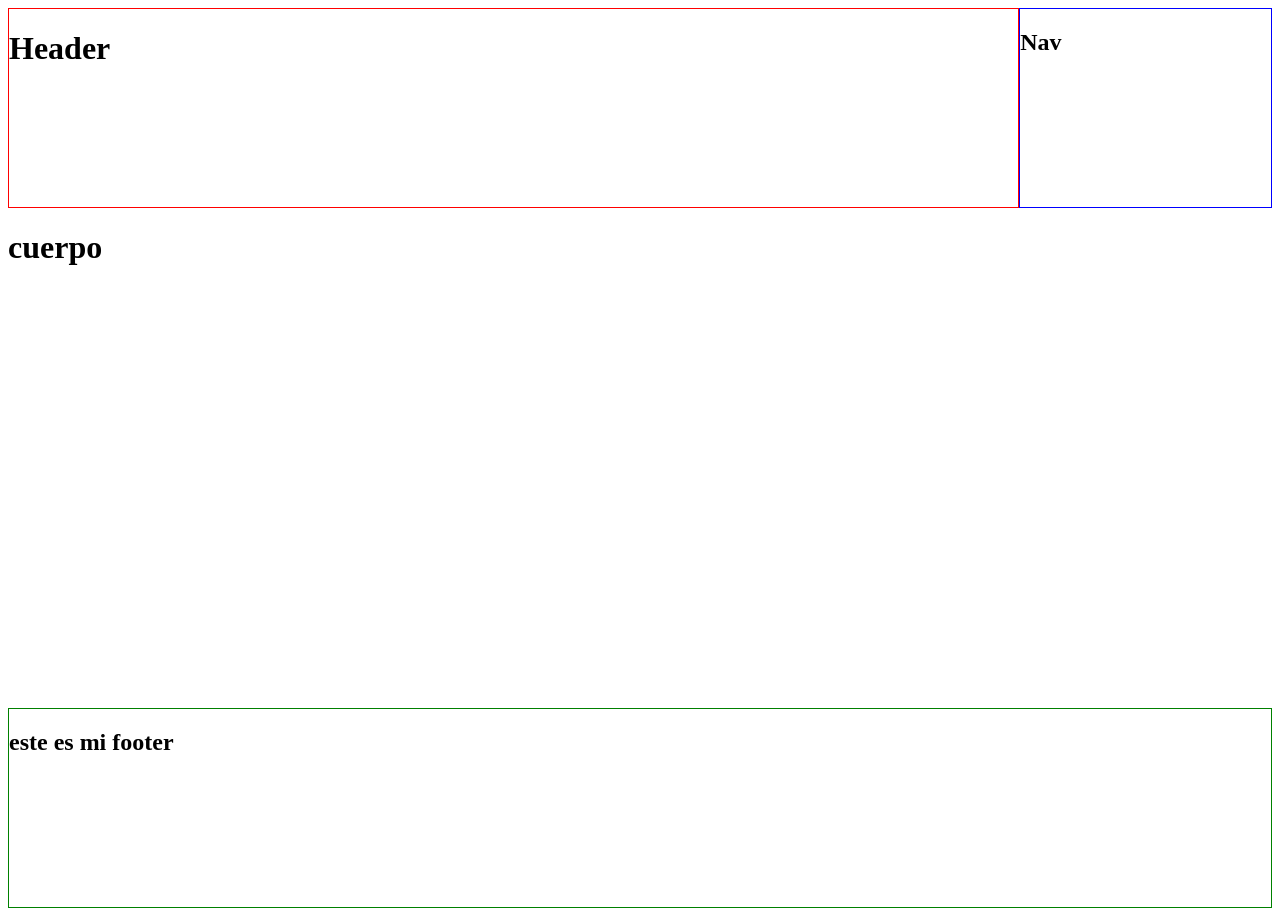
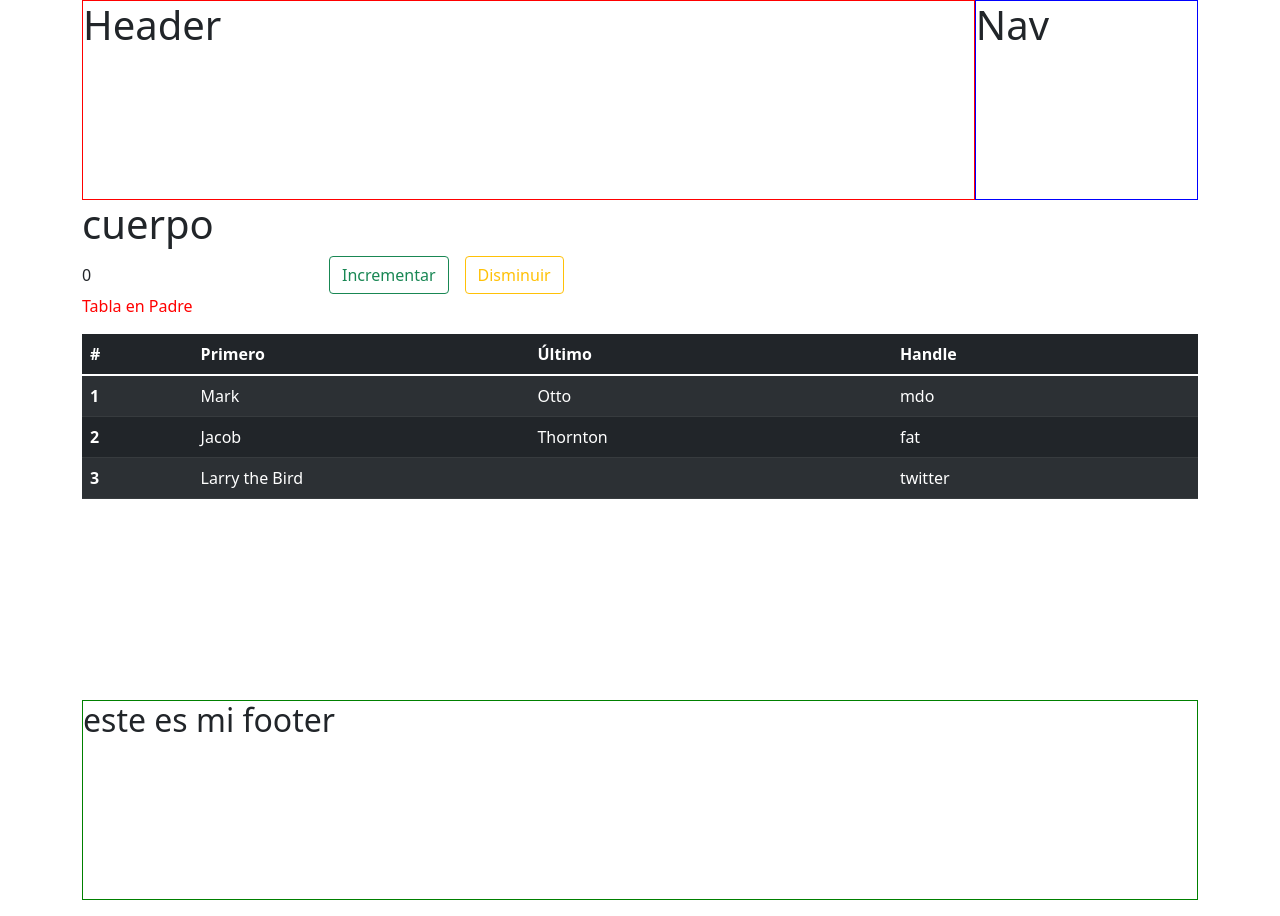
Before and after one commit to Camilodor/angularadso, an Angular app: page / in a window 1280 px wide. Built offline with nearby package versions, Linux system fonts and the light colour scheme.

Commit message:
clase 19 nov

```diff
--- a/src/app/cuerpo/cuerpo.component.html
+++ b/src/app/cuerpo/cuerpo.component.html
@@ -1 +1,29 @@
 <h1>cuerpo</h1>
+<div class="row g-3">
+  <div class="col-auto">
+    <label for="staticEmail2" class="visually-hidden">Email</label>
+    <input
+      type="text"
+      readonly
+      class="form-control-plaintext"
+      id="staticEmail2"
+      value="{{ valor }}"
+    />
+  </div>
+
+  <div class="col-auto">
+    <button
+      type="submit"
+      class="btn btn-outline-success"
+      (click)="incrementar()"
+    >
+      Incrementar
+    </button>
+  </div>
+  <div class="col-auto">
+    <button type="submit" class="btn btn-outline-warning" (click)="disminuir()">
+      Disminuir
+    </button>
+  </div>
+</div>
+<app-padre />
--- a/src/app/cuerpo/cuerpo.component.ts
+++ b/src/app/cuerpo/cuerpo.component.ts
@@ -1,12 +1,22 @@
 import { Component } from '@angular/core';
+import { PadreComponent } from '../padre/padre.component';
 
 @Component({
   selector: 'app-cuerpo',
   standalone: true,
-  imports: [],
+  imports: [PadreComponent],
   templateUrl: './cuerpo.component.html',
   styleUrl: './cuerpo.component.css'
 })
 export class CuerpoComponent {
+  valor = 0;
+
+  incrementar() {
+    this.valor++;
+  }
+
+  disminuir() {
+    this.valor--;
+  }
 
 }
--- a/src/app/padre/padre.component.html
+++ b/src/app/padre/padre.component.html
@@ -1,2 +1,30 @@
-<p>padre works!</p>
-<app-hijo/>
+<p>Tabla en Padre</p>
+<table class="table table-dark table-striped">
+  <thead>
+    <tr>
+      <th scope="col">#</th>
+      <th scope="col">Primero</th>
+      <th scope="col">Último</th>
+      <th scope="col">Handle</th>
+    </tr>
+  </thead>
+  <tbody>
+    <tr>
+      <th scope="row">1</th>
+      <td>Mark</td>
+      <td>Otto</td>
+      <td>mdo</td>
+    </tr>
+    <tr>
+      <th scope="row">2</th>
+      <td>Jacob</td>
+      <td>Thornton</td>
+      <td>fat</td>
+    </tr>
+    <tr>
+      <th scope="row">3</th>
+      <td colspan="2">Larry the Bird</td>
+      <td>twitter</td>
+    </tr>
+  </tbody>
+</table>
--- a/src/index.html
+++ b/src/index.html
@@ -1,11 +1,22 @@
-<!doctype html>
+<!DOCTYPE html>
 <html lang="es">
   <head>
-  <meta charset="utf-8">
+    <meta charset="utf-8" />
     <title>Angularadsonoche</title>
-  <base href="/">
-  <meta name="viewport" content="width=device-width, initial-scale=1">
-  <link rel="icon" type="image/x-icon" href="favicon.ico">
+    <base href="/" />
+    <meta name="viewport" content="width=device-width, initial-scale=1" />
+    <link rel="icon" type="image/x-icon" href="favicon.ico" />
+    <link
+      href="https://cdn.jsdelivr.net/npm/bootstrap@5.1.3/dist/css/bootstrap.min.css"
+      rel="stylesheet"
+      integrity="sha384-1BmE4kWBq78iYhFldvKuhfTAU6auU8tT94WrHftjDbrCEXSU1oBoqyl2QvZ6jIW3"
+      crossorigin="anonymous"
+    />
+    <script
+      src="https://cdn.jsdelivr.net/npm/bootstrap@5.1.3/dist/js/bootstrap.bundle.min.js"
+      integrity="sha384-ka7Sk0Gln4gmtz2MlQnikT1wXgYsOg+OMhuP+IlRH9sENBO0LRn5q+8nbTov4+1p"
+      crossorigin="anonymous"
+    ></script>
   </head>
   <body>
     <app-root></app-root>
```
Lines whose indentation alone changed are shown as unchanged.
